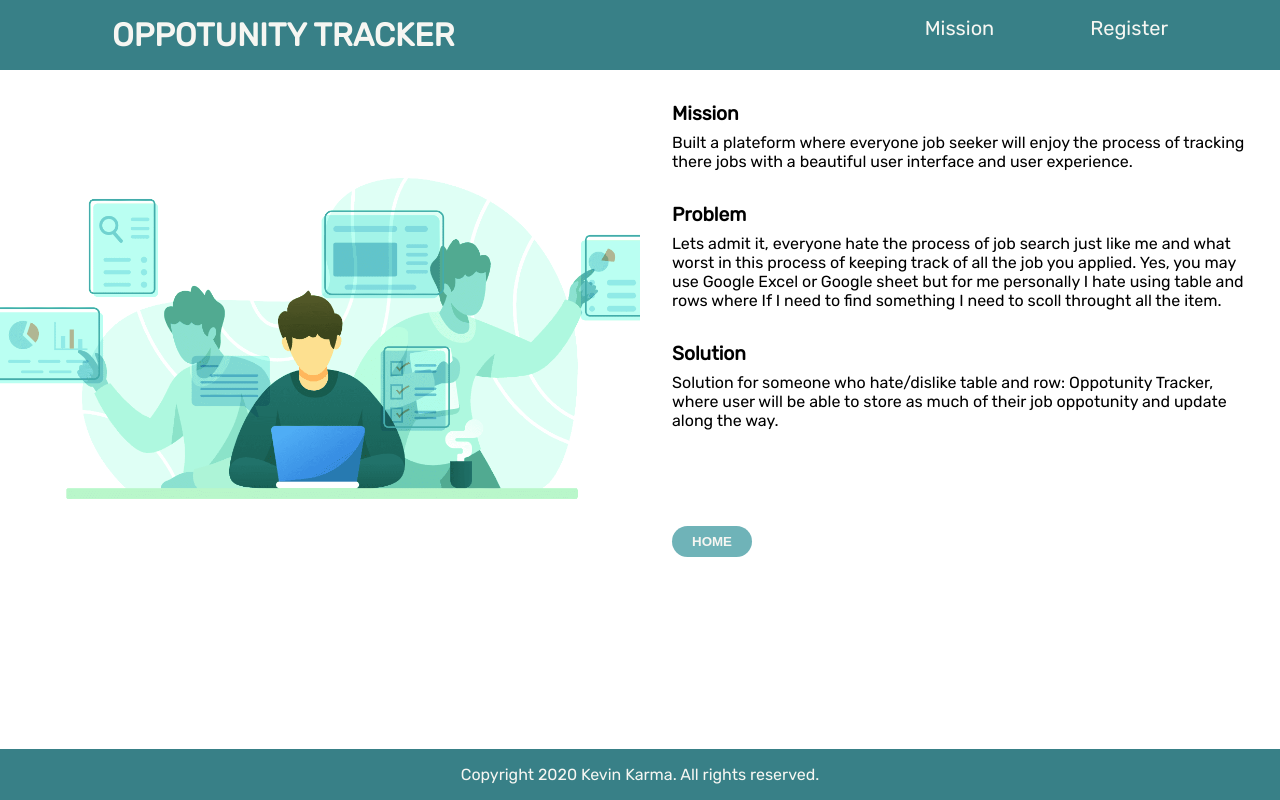
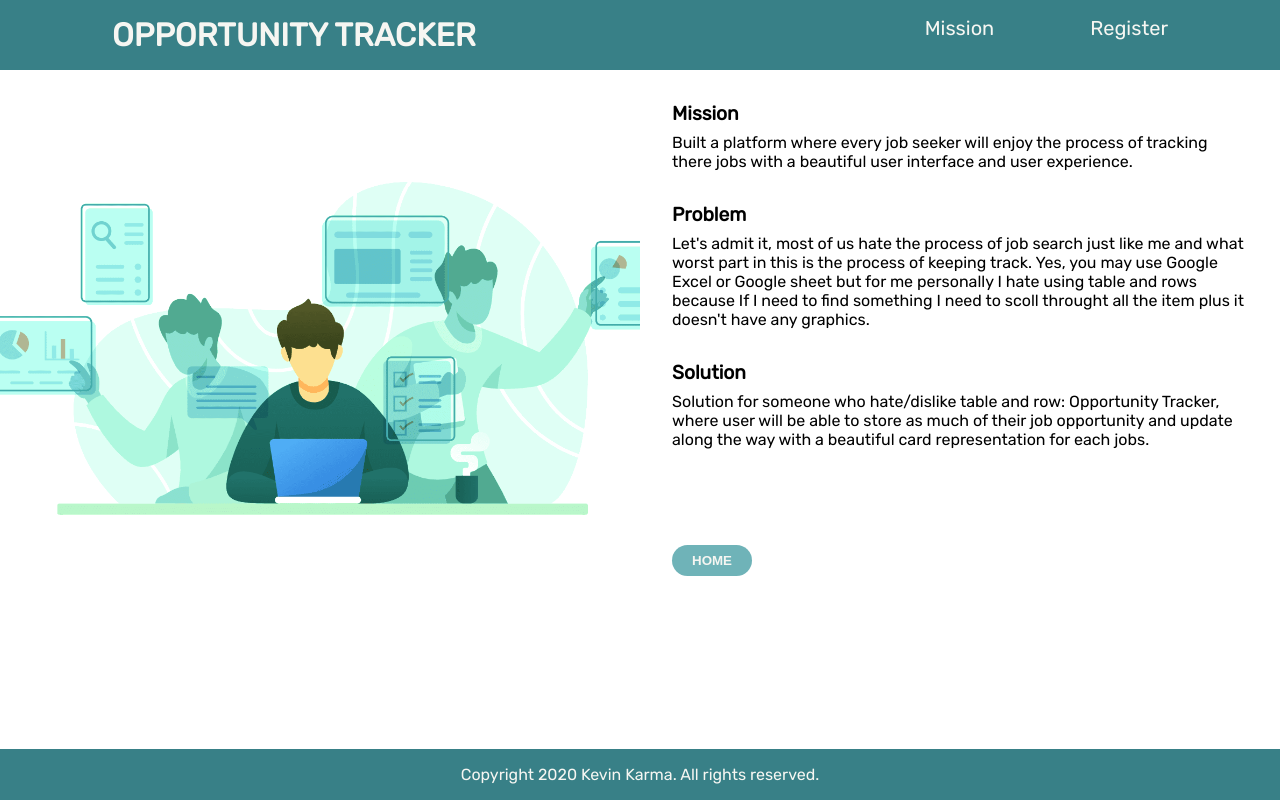
Before and after one commit to TenNga/op-tracker-frontend, a React (Create React App) app: page /mission in a window 1280 px wide. Built offline with nearby package versions, Linux system fonts and the light colour scheme.

Commit message:
fix form clearing after edit

```diff
--- a/src/components/NewListModal.js
+++ b/src/components/NewListModal.js
@@ -119,6 +119,12 @@ const NewListModal = ({setModal,setJobs,jobs, updateData,setUpdateData}) => {
         defaultValues: updateData
     }: "");
 
+    //When click Cancel, clear form and close Modal
+    const handleCancel = () => {
+        setUpdateData("");
+        setModal(false);
+    }
+
     const onSubmit = data => {
         if(updateData){
             fetch(`https://powerful-river-66214.herokuapp.com/jobs/${updateData.id}`, {
@@ -172,7 +178,7 @@ const NewListModal = ({setModal,setJobs,jobs, updateData,setUpdateData}) => {
                 </StatusOption>
                 <ListTextarea name="note" type="text" placeholder="Description" ref={register()}/>
                 <BtnContainer>
-                    <CancelBtn onClick={()=>setModal(false)}>Cancel</CancelBtn>
+                    <CancelBtn onClick={handleCancel}>Cancel</CancelBtn>
                     <SaveBtn type="submit" value={updateData? "Update" :"save"} />
                 </BtnContainer>
             </NewListForm>
--- a/src/container/About.js
+++ b/src/container/About.js
@@ -49,11 +49,11 @@ const About = () => {
             <Img src="about_img.png" alt="Men Multitask" />
             <AboutDescription>
                 <Heading>Mission</Heading>
-                <Text>Built a plateform where everyone job seeker will enjoy the process of tracking there jobs with a beautiful user interface and user experience.</Text>
+                <Text>Built a platform where every job seeker will enjoy the process of tracking there jobs with a beautiful user interface and user experience.</Text>
                 <Heading>Problem</Heading>
-                <Text>Lets admit it, everyone hate the process of job search just like me and what worst in this process of keeping track of all the job you applied. Yes, you may use Google Excel or Google sheet but for me personally I hate using table and rows where If I need to find something I need to scoll throught all the item.</Text>
+                <Text>Let's admit it, most of us hate the process of job search just like me and what worst part in this is the process of keeping track. Yes, you may use Google Excel or Google sheet but for me personally I hate using table and rows because If I need to find something I need to scoll throught all the item plus it doesn't have any graphics.</Text>
                 <Heading>Solution</Heading>
-                <Text>Solution for someone who hate/dislike table and row: Oppotunity Tracker, where user will be able to store as much of their job oppotunity and update along the way. </Text>
+                <Text>Solution for someone who hate/dislike table and row: Opportunity Tracker, where user will be able to store as much of their job opportunity and update along the way with a beautiful card representation for each jobs. </Text>
 
                 <Link to={"/"} style={{ textDecoration: 'none'}}><BackBtn>HOME</BackBtn></Link>
             </AboutDescription>
--- a/src/container/ListContainer.js
+++ b/src/container/ListContainer.js
@@ -68,6 +68,12 @@ const JobContainer = styled.div`
     @media only screen and (max-width: 600px) {
         margin: 0.2rem;
       }
+`;
+
+const Instruction = styled.h1`
+      width: 100vw;
+      text-align: center;
+      color: ${color.primary};
 `;
 
 const ListContainer = ({jobs, setJobs}) => {
@@ -141,6 +147,7 @@ const ListContainer = ({jobs, setJobs}) => {
                 </AddBtn>
             </TopSection>
             <JobContainer>
+                {jobs.length < 1? <Instruction>Click on + symbol to add your first jobs</Instruction>: null}
             { renderJobCard() }
             </JobContainer>
         </MainContainer>
--- a/src/container/Login.js
+++ b/src/container/Login.js
@@ -147,7 +147,7 @@ const Login = ({clickRegister, setRegister, setUser}) => {
         <MainContainer>
             {
                 clickRegister? <RegisterImg src="register.png" alt="computer desk" /> :
-                <WelcomeNote>one place to track all your oppotunities</WelcomeNote>
+                <WelcomeNote>one place to track all your opportunities</WelcomeNote>
             }
             <LoginContainer>
                 <LoginHeader>{clickRegister? "register" : "Login" }</LoginHeader>
--- a/src/container/Navbar.js
+++ b/src/container/Navbar.js
@@ -75,7 +75,7 @@ const Navbar = ({setRegister, setUser, setJobs}) => {
 
     return(
         <NavBarContainer>
-            <Link to={"/"} style={{ textDecoration: 'none' }}><NavHeader>Oppotunity Tracker</NavHeader></Link>
+            <Link to={"/"} style={{ textDecoration: 'none' }}><NavHeader>Opportunity Tracker</NavHeader></Link>
             <Menu>
                     <Link to={"/mission"} style={{ textDecoration: 'none' }}><Text>Mission</Text></Link>
                     {localStorage.getItem("user_id")?
```
Also changed, not shown: 1 other file (tests, documents, lock files or other folders).
